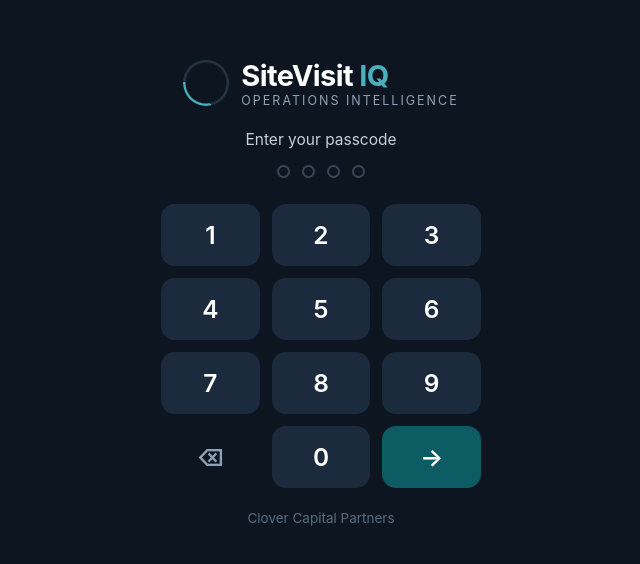
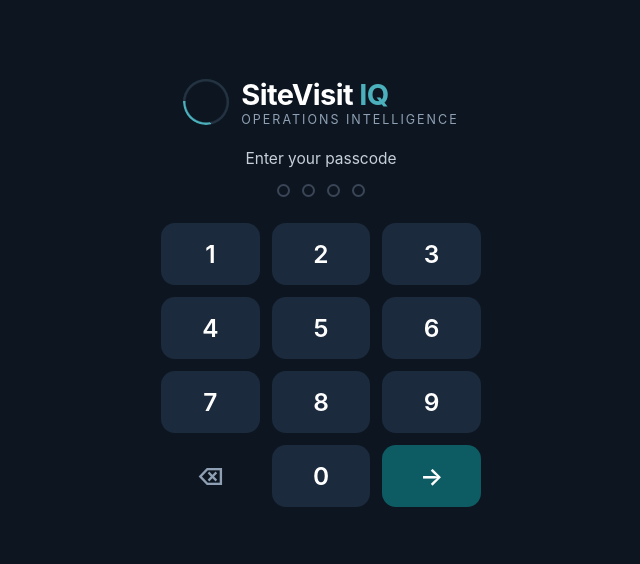
Before and after one commit to FEB-clover/SiteVisitIQ, a Next.js app: page /login in a window 1280 px wide. Shown: the part 108-672 px from the top of the page, without its empty margins (319-959 px from the left). Built offline with nearby package versions, Linux system fonts and the light colour scheme.

Commit message:
login updates

```diff
--- a/app/layout.js
+++ b/app/layout.js
@@ -2,7 +2,7 @@
 
 export const metadata = {
   title: 'SiteVisit IQ',
-  description: 'Clover Capital Partners — site visit app',
+  description: 'SiteVisit IQ — field site visit application',
 };
 
 export const viewport = {
--- a/app/login/page.js
+++ b/app/login/page.js
@@ -54,7 +54,6 @@
           </button>
         </div>
       </div>
-      <div style={S.foot}>Clover Capital Partners</div>
     </div>
   );
 }
```
Also changed, not shown: lib/report.js.
